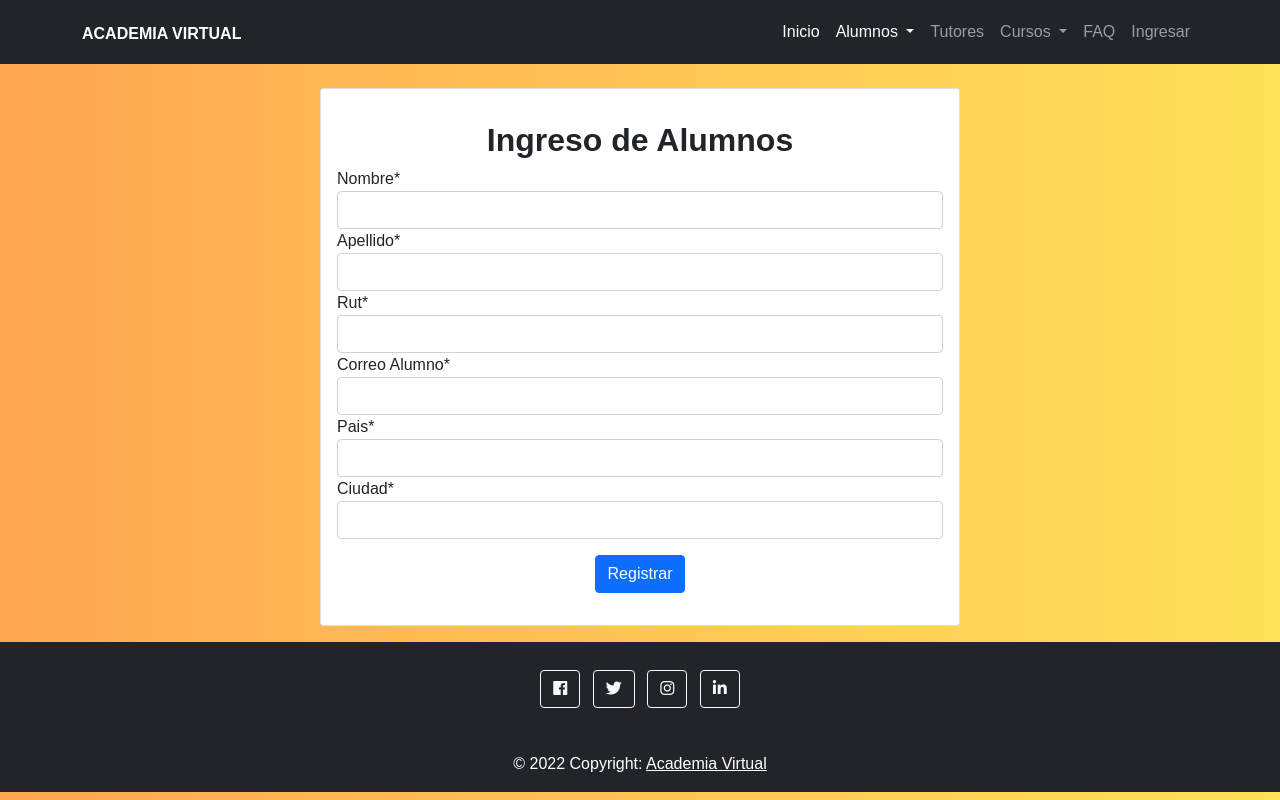
After one commit to abriones-mml/AE4_M6_individual, a Django app: page /registro-alumno/ in a window 1280 px wide. The commit adds this page. Run offline with Django 4.2, Linux system fonts and the light colour scheme; some libraries are stand-ins or nearby versions; some web fonts are replaced.

Commit message:
modificacion final

```diff
--- /dev/null
+++ b/aplicacion/templates/aplicacion/alumnos/registro.html
@@ -0,0 +1,21 @@
+{% extends 'base_layout.html' %}
+
+{% block content %}
+{% load crispy_forms_tags %}
+<!-- <div class="bg-light container w-75 mt-1 shadow text-center"> -->
+<div class="col-12 col-md-6 offset-md-3">
+    <div class="card">
+        <div class="card-body rounded">
+            <h2 class="fw-bold mt-3 text-center">Ingreso de Alumnos</h2>
+            <form action = "" method = "POST">
+                {% csrf_token %}
+                {{ form | crispy }}
+                <div class="d-flex justify-content-center">
+                    <input class="btn btn-primary mt-3 mb-3" type = "submit" value="Registrar">
+                </div>
+            </form>
+        </div>
+    </div>
+</div>
+
+{% endblock content %}
--- a/aplicacion/urls.py
+++ b/aplicacion/urls.py
@@ -2,7 +2,7 @@ from django.urls import path
 from . import views
 
 urlpatterns = [
-    path("", views.index, name = "index"),
-    path("/alumnos", views.alumnos, name = "alumnos"),
-    path("/ingreso", views.ingreso, name = "ingreso")
+    path("",views.index, name = "index"),
+    path("listado-alumno/", views.alumnos, name = "listado"),
+    path("registro-alumno/", views.registro_alumno, name = "registro-alumno")
 ]
--- a/aplicacion/views.py
+++ b/aplicacion/views.py
@@ -8,15 +8,12 @@ def index(request):
 
 def alumnos(request):
     datos_alumnos = Alumno.objects.all() #.values?
-    return render(request, "aplicacion/alumnos.html", {'context': datos_alumnos})
+    return render(request, "aplicacion/alumnos/listado.html", {'context': datos_alumnos})
 
-def ingreso(request):
-
-    form = AlumnoForm()  # linea reculeá faltaba xD
-
+def registro_alumno(request):
+    form = AlumnoForm()
     if request.method == 'POST':
         form = AlumnoForm(request.POST)
-
         if form.is_valid():
             alumno = Alumno()
             alumno.nombre = form.cleaned_data["nombre"]
@@ -26,8 +23,4 @@ def ingreso(request):
             alumno.ciudad = form.cleaned_data["ciudad"]
             alumno.pais = form.cleaned_data["pais"]
             alumno.save()
-
-        else:
-            print("Chupala x2")
-
-    return render(request, "aplicacion/ingreso.html", {"form": form})
+    return render(request, "aplicacion/alumnos/registro.html", {"form": form})
--- a/proyecto/settings.py
+++ b/proyecto/settings.py
@@ -38,8 +38,12 @@ INSTALLED_APPS = [
     'django.contrib.sessions',
     'django.contrib.messages',
     'django.contrib.staticfiles',
-    "aplicacion"
+    "aplicacion",
+    "django.contrib.humanize",
+    "crispy_forms",
 ]
+
+CRISPY_TEMPLATE_PACK = "bootstrap4"
 
 MIDDLEWARE = [
     'django.middleware.security.SecurityMiddleware',
--- a/proyecto/urls.py
+++ b/proyecto/urls.py
@@ -18,5 +18,5 @@ from django.urls import path, include
 
 urlpatterns = [
     path('admin/', admin.site.urls),
-    path("aplicacion", include("aplicacion.urls")),
+    path("", include("aplicacion.urls")),
 ]
--- /dev/null
+++ b/requirements.txt
@@ -0,0 +1,5 @@
+asgiref==3.5.1
+Django==4.0.4
+django-crispy-forms==1.14.0
+sqlparse==0.4.2
+tzdata==2022.1
--- a/templates/base_layout.html
+++ b/templates/base_layout.html
@@ -38,12 +38,21 @@
           <li class="nav-item">
             <a class="nav-link active" aria-current="page" href="{% url 'index' %}">Inicio</a>
           </li>
-          <li class="nav-item">
-            <a class="nav-link active" aria-current="page" href="{% url 'alumnos' %}">Alumnos</a>
+          <li class="nav-item dropdown">
+            <a class="nav-link dropdown-toggle active"  id="navbarDropdown" role="button" data-bs-toggle="dropdown" aria-expanded="false">
+              Alumnos
+            </a>
+            <ul class="dropdown-menu dropdown-menu-end" aria-labelledby="navbarDropdown">
+              <li><a class="dropdown-item" href="{% url "listado" %}">Ver Lista</a></li>
+              <li><a class="dropdown-item" href="{% url "registro-alumno" %}">Registrar</a></li>
+            </ul>
           </li>
-          <li class="nav-item">
-            <a class="nav-link active" aria-current="page" href="{% url 'ingreso' %}">Registrar Alumno</a>
-          </li>
+
+
+
+
+
+
           <li class="nav-item">
             <a class="nav-link" href="#">Tutores</a>
           </li>
```
Also changed, not shown: aplicacion/templates/aplicacion/ingreso.html (deleted, +0 -16 lines), aplicacion/static/img/circuito.jpg (renamed from aplicacion/templates/aplicacion/circuito.jpg), aplicacion/templates/aplicacion/alumnos/listado.html (renamed from aplicacion/templates/aplicacion/alumnos.html).
